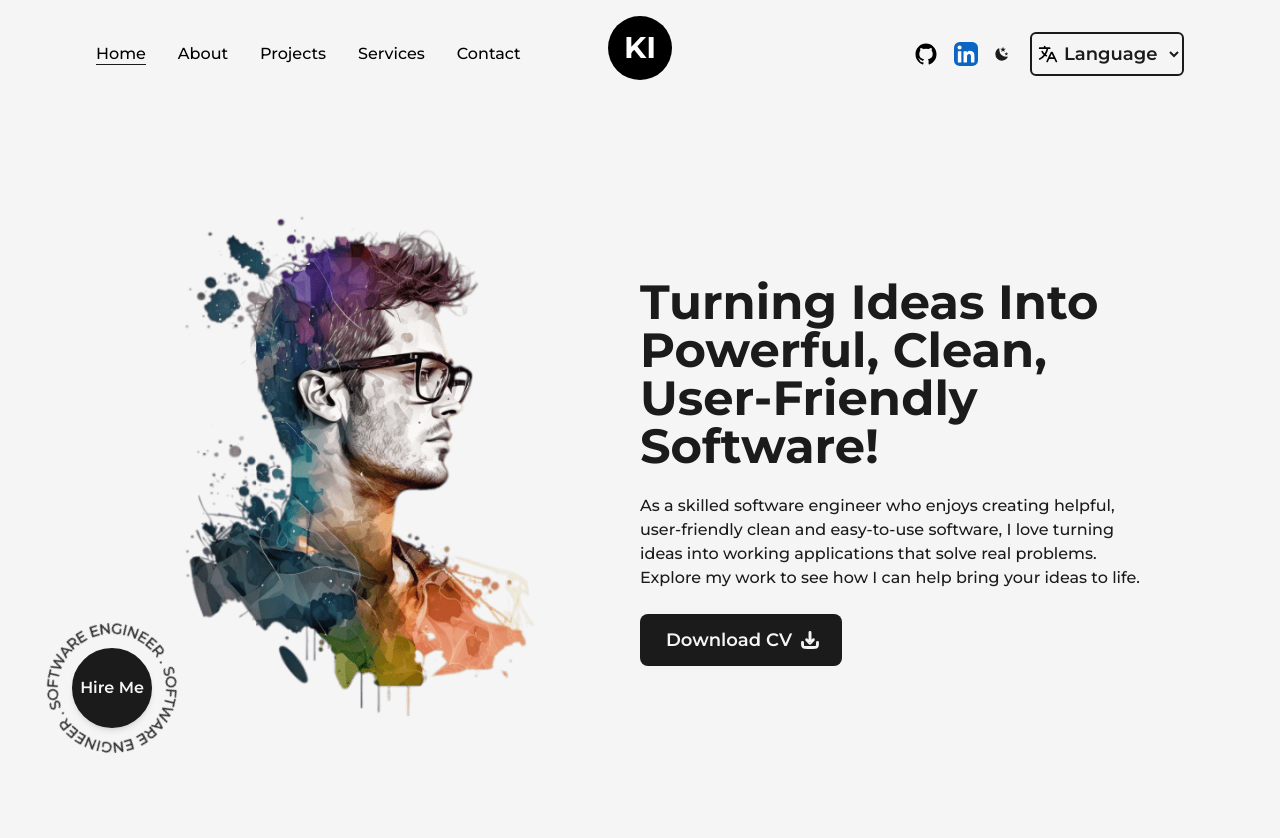
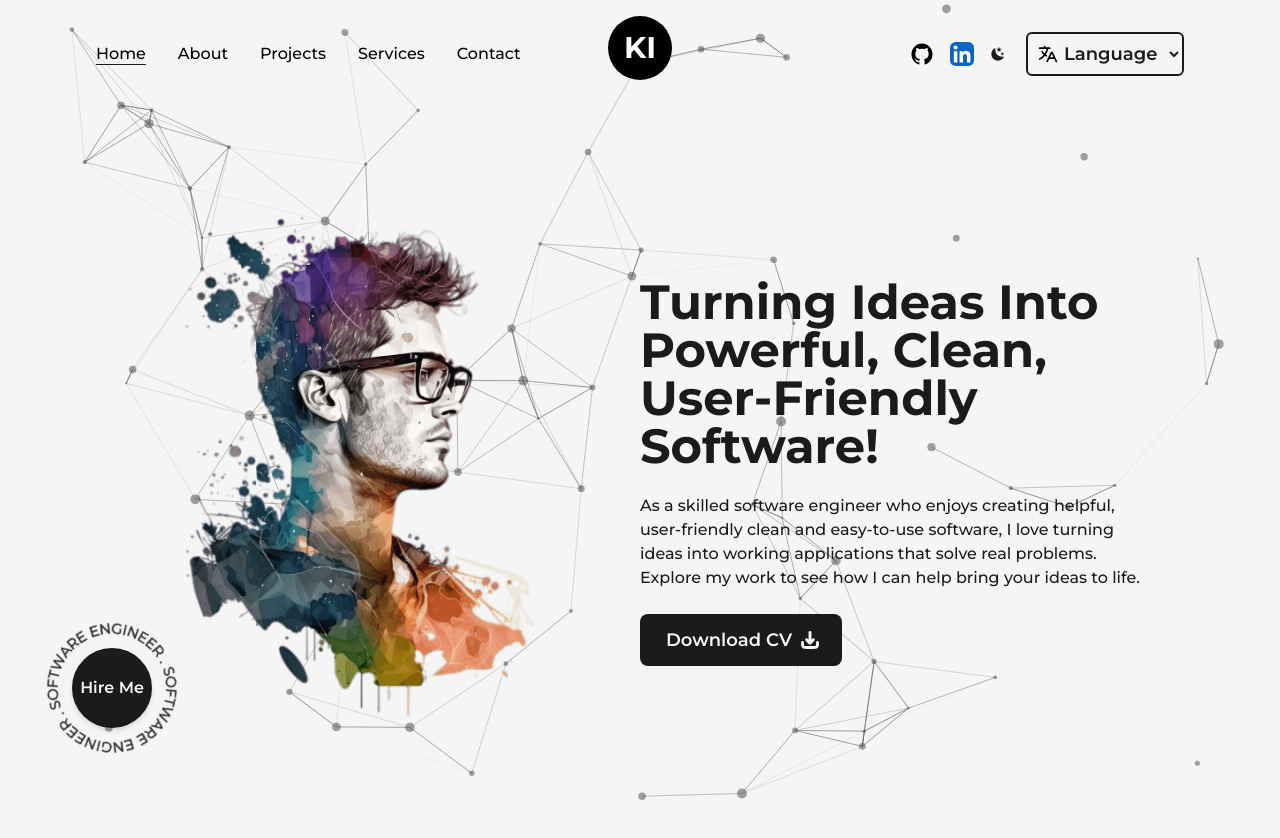
Before and after one commit to idoufkirkamal/Portfolio, a Next.js app: page / in a window 1280 px wide. Shown: the top 838 px of the page. Built offline with nearby package versions, Linux system fonts and the light colour scheme.

Commit message:
Added the Particles Effect in the background

```diff
--- a/package.json
+++ b/package.json
@@ -15,7 +15,10 @@
     "next": "^14.2.16",
     "react": "18.2.0",
     "react-dom": "18.2.0",
-    "react-icons": "^5.3.0"
+    "react-icons": "^5.3.0",
+    "react-tsparticles": "^2.9.3",
+    "tsparticles": "^2.9.3",
+    "tsparticles-engine": "^2.9.3"
   },
   "devDependencies": {
     "autoprefixer": "^10.4.20",
--- a/src/components/Footer.js
+++ b/src/components/Footer.js
@@ -6,7 +6,7 @@ const Footer = () => {
         <div className='border-t-2 border-dark w-full'></div>
         <footer className='w-full px-24 py-8 font-medium flex flex-row items-center justify-between bg-light'>
             <h2>Copyright © {new Date().getFullYear()} All rights reserved.</h2>
-            <h2>Made with 🖤 by IDOUFKIR Kamal</h2>
+            <h2>Made with 🤍 by Kamal IDOUFKIR</h2>
         </footer>
     </>
   );
--- a/src/components/NavBar.js
+++ b/src/components/NavBar.js
@@ -26,14 +26,14 @@ const NavBar = () => {
 
   return (
     <header className='w-full px-24 py-8 font-medium flex items-center justify-between bg-light'>
-        <nav>
+        <nav className='z-10'>
             <CustomLink href='/' title="Home" className='mr-4'/>
             <CustomLink href='/about' title="About" className='mx-4'/>
             <CustomLink href='/projects' title="Projects" className='mx-4'/>
             <CustomLink href='/services' title="Services" className='mx-4'/>
             <CustomLink href='/contact' title="Contact" className='ml-4'/>
         </nav>
-        <nav className='flex items-center justify-center flex-wrap'>
+        <nav className='flex items-center justify-center flex-wrap z-10'>
             <motion.a href='https://github.com/idoufkirkamal' target={"_blank"}
                 whileHover={{y:-2}}
                 whileTap={{scale:0.9}}
@@ -61,8 +61,8 @@ const NavBar = () => {
             </button>
 
             <div className='relative ml-4'>
-                <LanguageIcon className="absolute left-2 top-1/2 transform -translate-y-1/2 text-lg !w-5 cursor-pointer" />
-                <select className="bg-light text-dark py-2 pl-7 pr-2 rounded-md text-lg font-semibold border-2 border-solid border-dark cursor-pointer"
+                <LanguageIcon className="absolute left-2 top-1/2 transform -translate-y-1/2 text-lg !w-5 cursor-pointer ml-1" />
+                <select className="bg-light text-dark py-2 pl-8 pr-2 rounded-md text-lg font-semibold border-2 border-solid border-dark cursor-pointer"
                     defaultValue="language"
                 >
                     <option value="language" disabled hidden>Language</option>
@@ -73,7 +73,7 @@ const NavBar = () => {
             </div>
 
         </nav>
-        <div className='absolute left-[50%] top-2 translate-x-[-50%]'>
+        <div className='absolute left-[50%] top-2 translate-x-[-50%] z-10'>
             <Logo/>
         </div>
     </header>
--- /dev/null
+++ b/src/components/ParticlesContainer.js
@@ -0,0 +1,68 @@
+// components/ParticlesContainer.js
+import React, { useCallback } from 'react';
+import Particles from "react-tsparticles";
+import { loadFull } from 'tsparticles';
+
+const ParticlesContainer = () => {
+    const particlesInit = useCallback(async (engine) => {
+        await loadFull(engine);
+    }, []);
+
+    const options = {
+        fullScreen: { enable: false },
+        background: { color: { value: '' } },
+        fpsLimit: 120,
+        interactivity: {
+            events: {
+                onClick: { enable: false, mode: 'push' },
+                // onHover: { enable: true, mode: 'repulse' },
+                resize: true,
+            },
+            modes: {
+                push: { quantity: 100 },
+                repulse: { distance: 200, duration: 0.4 },
+            },
+        },
+        particles: {
+            color: { value: '#1b1b1b' },
+            links: {
+                color: '#1b1b1b',
+                distance: 150,
+                enable: true,
+                opacity: 0.5,
+                width: 1,
+            },
+            collisions: { enable: true },
+            move: {
+                directions: 'none',
+                enable: true,
+                outModes: { default: 'bounce' },
+                random: false,
+                speed: 0.8,
+                straight: false,
+            },
+            number: {
+                density: { enable: true, area: 800 },
+                value: 60,
+            },
+            opacity: { value: 0.5 },
+            shape: { type: 'circle' },
+            size: { value: { min: 1, max: 5 } },
+        },
+        detectRetina: true,
+    };
+
+    const particlesLoaded = useCallback(async () => {}, []);
+
+    return (
+        <Particles
+            id="tsparticles"
+            className="w-full h-full absolute top-0 left-0 opacity-80 z-0" // Updated classes for full-screen
+            init={particlesInit}
+            loaded={particlesLoaded}
+            options={options}
+        />
+    );
+};
+
+export default ParticlesContainer;
--- a/src/components/TransitionEffect.js
+++ b/src/components/TransitionEffect.js
@@ -8,17 +8,17 @@ const TransitionEffect = () => {
         initial={{x:"100%", width:"100%"}}
         animate={{x:"0%", width:"0%"}}
         exit={{x:["0%", "100%"], width:["0%", "100%"]}}
-        transition={{duration:0.8, ease:"easeInOut"}}
+        transition={{duration:0.7, ease:"easeInOut"}}
       />
       <motion.div className="fixed top-0 bottom-0 right-full w-screen h-screen z-20 bg-light"
         initial={{x:"100%", width:"100%"}}
         animate={{x:"0%", width:"0%"}}
-        transition={{delay:0.2, duration:0.8, ease:"easeInOut"}}
+        transition={{delay:0.2, duration:0.7, ease:"easeInOut"}}
       />
       <motion.div className="fixed top-0 bottom-0 right-full w-screen h-screen z-10 bg-dark"
         initial={{x:"100%", width:"100%"}}
         animate={{x:"0%", width:"0%"}}
-        transition={{delay:0.4, duration:0.8, ease:"easeInOut"}}
+        transition={{delay:0.3, duration:0.7, ease:"easeInOut"}}
       />
 
     </>
--- a/src/pages/index.js
+++ b/src/pages/index.js
@@ -9,6 +9,7 @@ import Link from 'next/link'
 import { DownloadIcon } from '@/components/Icons'
 import HireMe from '@/components/HireMe'
 import TransitionEffect from '@/components/TransitionEffect'
+import ParticlesContainer from '@/components/ParticlesContainer'
 
 const inter = Inter({ subsets: ['latin'] })
 
@@ -29,17 +30,18 @@ export default function Home() {
       <TransitionEffect/>
       <main className='flex bg-light items-center text-dark w-full min-h-screen'>
         <Layout className='py-0'>
+        <ParticlesContainer/>
           <div className='flex items-center justify-between w-full'>
-              <div className='w-1/2'>
-                <Image src={ProfilePic} alt='Kamal IDOUFKIR' className='w-full h-full'/>
+              <div className='w-1/2 z-10'>
+                <Image src={ProfilePic} alt='Kamal IDOUFKIR' className='w-full h-ful z-10'/>
               </div>
               <div className='w-1/2 flex flex-col items-center self-center'>
-                  <AnimatedText text="Turning Ideas into Powerful, Clean, User-Friendly Software!" className='!text-5xl text-left'/>
-                  <p className='my-4 text-base font-medium'>
+                  <AnimatedText text="Turning Ideas into Powerful, Clean, User-Friendly Software!" className='!text-5xl text-left z-10'/>
+                  <p className='my-4 text-base font-medium z-10'>
                   As a skilled software engineer who enjoys creating helpful, user-friendly clean and easy-to-use software, I love turning ideas into working applications that solve real problems. Explore my work to see how I can help bring your ideas to life.
                   </p>
                   <div className='flex items-center self-start mt-2'>
-                    <Link className='flex items-center bg-dark text-light p-2.5 pl-6 pr-5 rounded-lg text-lg font-semibold hover:bg-light hover:text-dark border-2 border-solid border-transparent hover:border-dark' href="/IDOUFKIR_Kamal_CV.pdf" download={true}>
+                    <Link className='flex items-center bg-dark text-light p-2.5 pl-6 pr-5 rounded-lg text-lg font-semibold hover:bg-light hover:text-dark border-2 border-solid border-transparent hover:border-dark z-10' href="/IDOUFKIR_Kamal_CV.pdf" download={true}>
                       Download CV <DownloadIcon className={"!w-5 ml-2"}/>
                     </Link>
                   </div>
```
Also changed, not shown: 1 other file (tests, documents, lock files or other folders).
